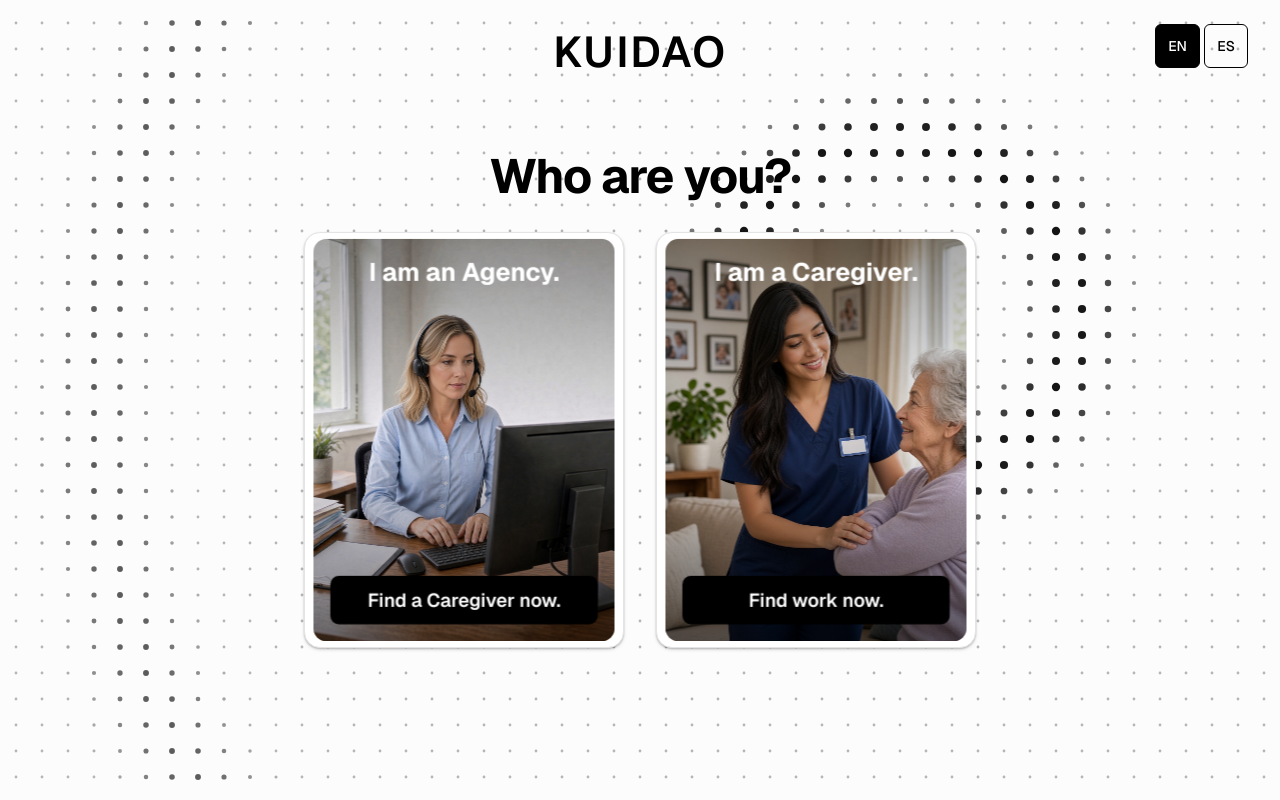
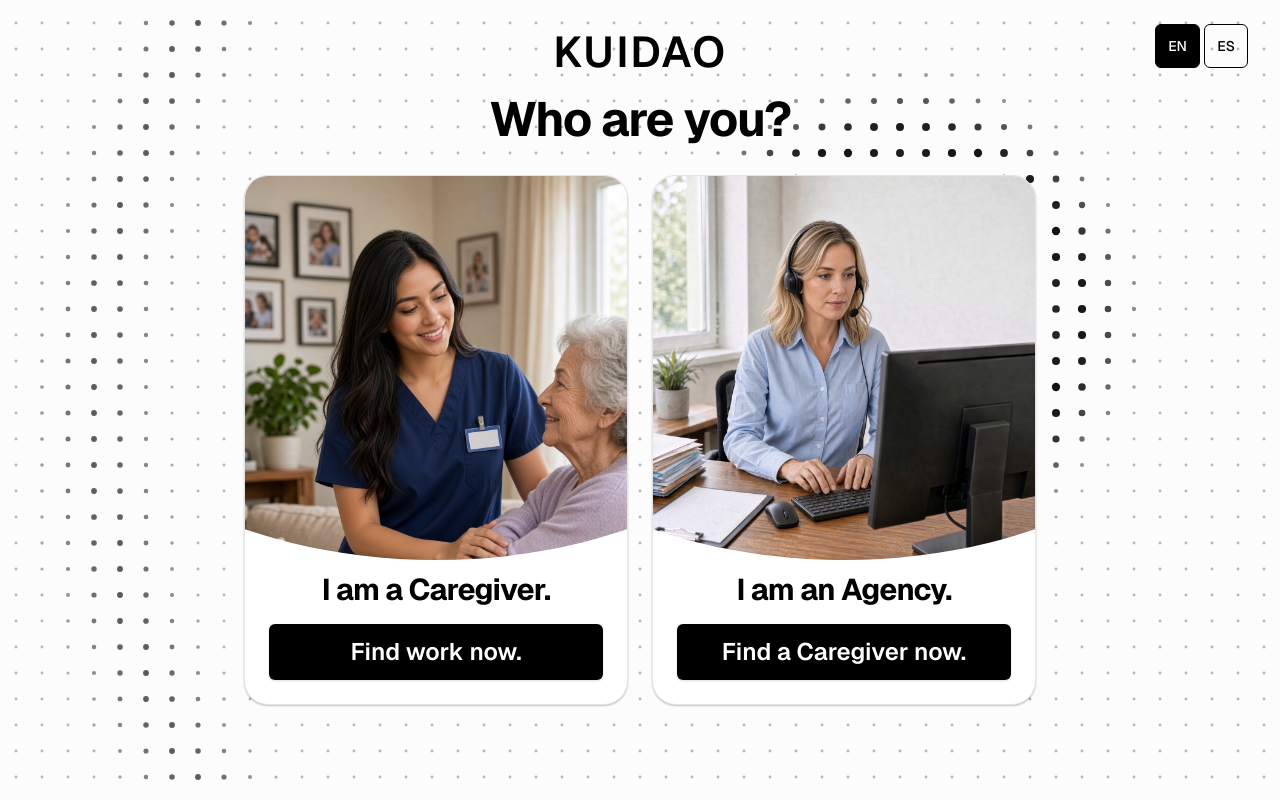
Before and after one commit to romaniantwinkie/kuida, a Next.js app: page / in a window 1280 px wide. Built offline with nearby package versions, Linux system fonts and the light colour scheme.

Commit message:
Restore the welcome tiles with the caregiver card first.
The Sonar Grid chooser uses the archived WelcomeScreen cards again. Caregiver is on the left and Agency is on the right.

Co-authored-by: romaniantwinkie <romaniantwinkie@users.noreply.github.com>

```diff
--- a/src/app/page.tsx
+++ b/src/app/page.tsx
@@ -3,8 +3,8 @@
 import { LangToggle } from "@/components/lang-toggle";
 import { Mark } from "@/components/mark";
 import { useI18n } from "@/components/language-provider";
-import { InteractiveTravelCard } from "@/components/ui/3d-card";
 import { SonarGrid } from "@/components/ui/sonar-grid";
+import { WelcomeScreen } from "@/components/ui/welcome-screen";
 
 export default function Home() {
   const { t } = useI18n();
@@ -27,21 +27,23 @@ export default function Home() {
             <h1 className="mb-6 text-center text-5xl font-bold tracking-tight text-foreground sm:mb-8">
               {t.home.title}
             </h1>
-            <div className="flex w-full flex-col items-center justify-center gap-8 [perspective:1200px] min-[880px]:w-auto min-[880px]:flex-row">
-              <InteractiveTravelCard
-                title={t.home.agencyButton}
-                imageUrl="/roles/agency.jpg"
-                imageAlt={t.home.agencyImageAlt}
-                actionText={t.home.agencyCta}
-                href="/for-agencies"
-              />
-              <InteractiveTravelCard
-                title={t.home.caregiverButton}
+            <div className="flex w-full flex-col items-center justify-center gap-6 min-[880px]:w-auto min-[880px]:flex-row">
+              <WelcomeScreen
+                className="w-full max-w-sm shrink-0 min-[880px]:w-96"
                 imageUrl="/roles/caregiver.jpg"
                 imageAlt={t.home.caregiverImageAlt}
                 imagePosition="center top"
-                actionText={t.home.caregiverCta}
+                title={t.home.caregiverButton}
+                buttonText={t.home.caregiverCta}
                 href="/for-caregivers"
+              />
+              <WelcomeScreen
+                className="w-full max-w-sm shrink-0 min-[880px]:w-96"
+                imageUrl="/roles/agency.jpg"
+                imageAlt={t.home.agencyImageAlt}
+                title={t.home.agencyButton}
+                buttonText={t.home.agencyCta}
+                href="/for-agencies"
               />
             </div>
           </div>
```
Also changed, not shown: src/components/archive/welcome-tiles/README.md.
